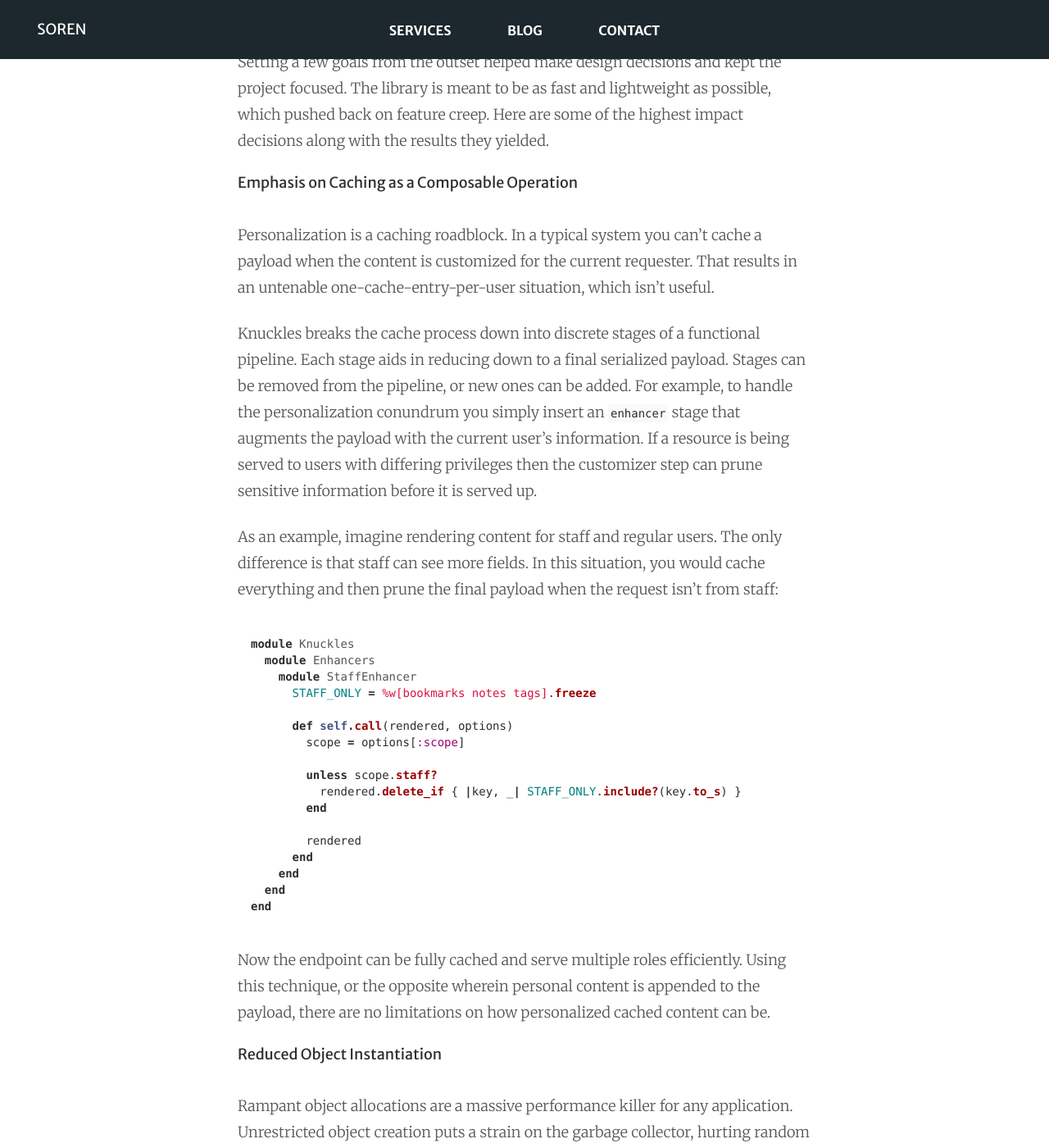
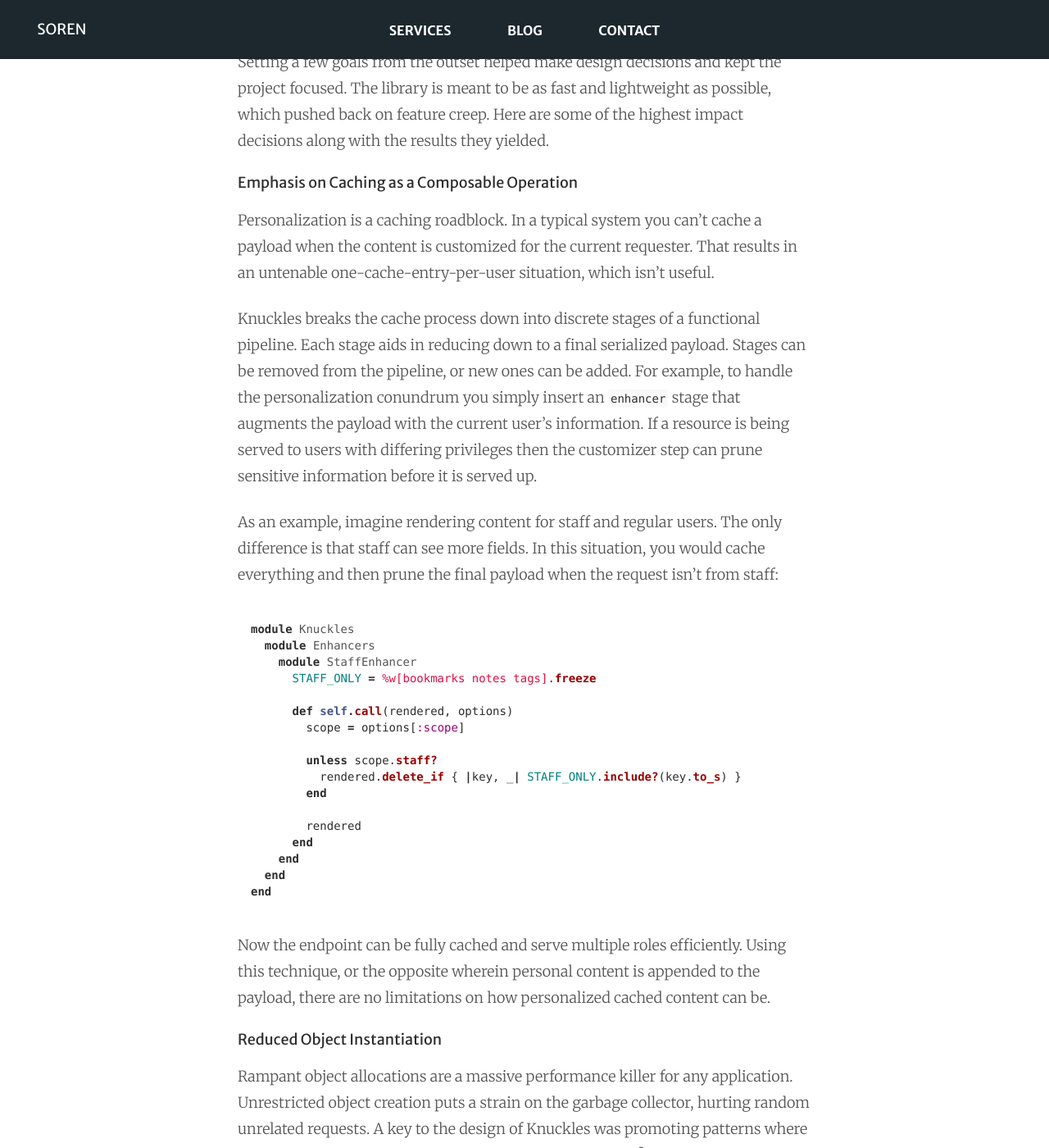
Before and after one commit to sorentwo/soren-website, a Jekyll site: the page built from _posts/2016-05-10-knuckles-the-next-level-of-api-caching.md, in a window 1280 px wide and 1400 px high, scrolled down 1094 px. Shown: the whole window at 82% size. Built offline with Jekyll 4.4.1, drawn with Linux system fonts in a browser that asks for light colours; nearby versions of some CDN libraries.

Commit message:
Tighten margin after h4 elements on blog pages

```diff
--- a/_sass/_type.scss
+++ b/_sass/_type.scss
@@ -20,6 +20,10 @@ h2 {
 
 h3 {
   font-weight: 700;
+  margin-bottom: line-units(1);
+}
+
+h4 {
   margin-bottom: line-units(1);
 }
 
```
